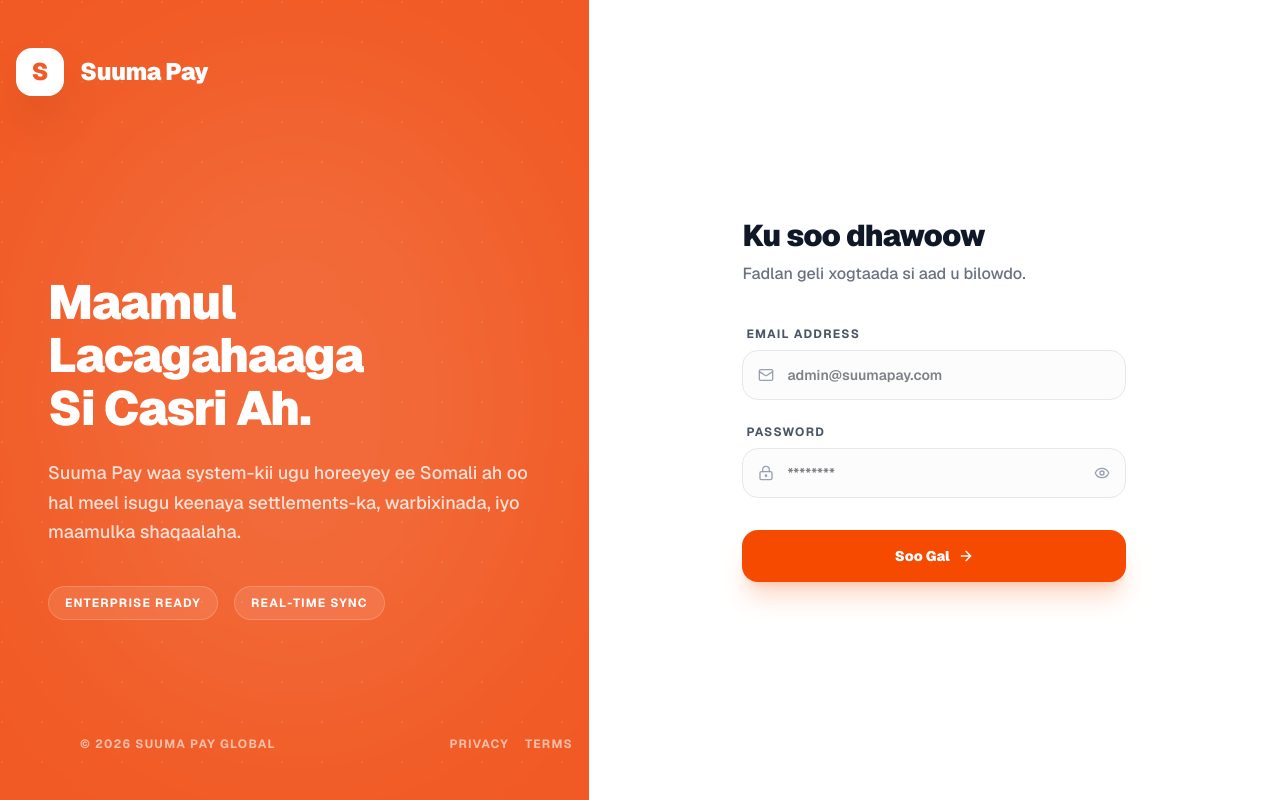
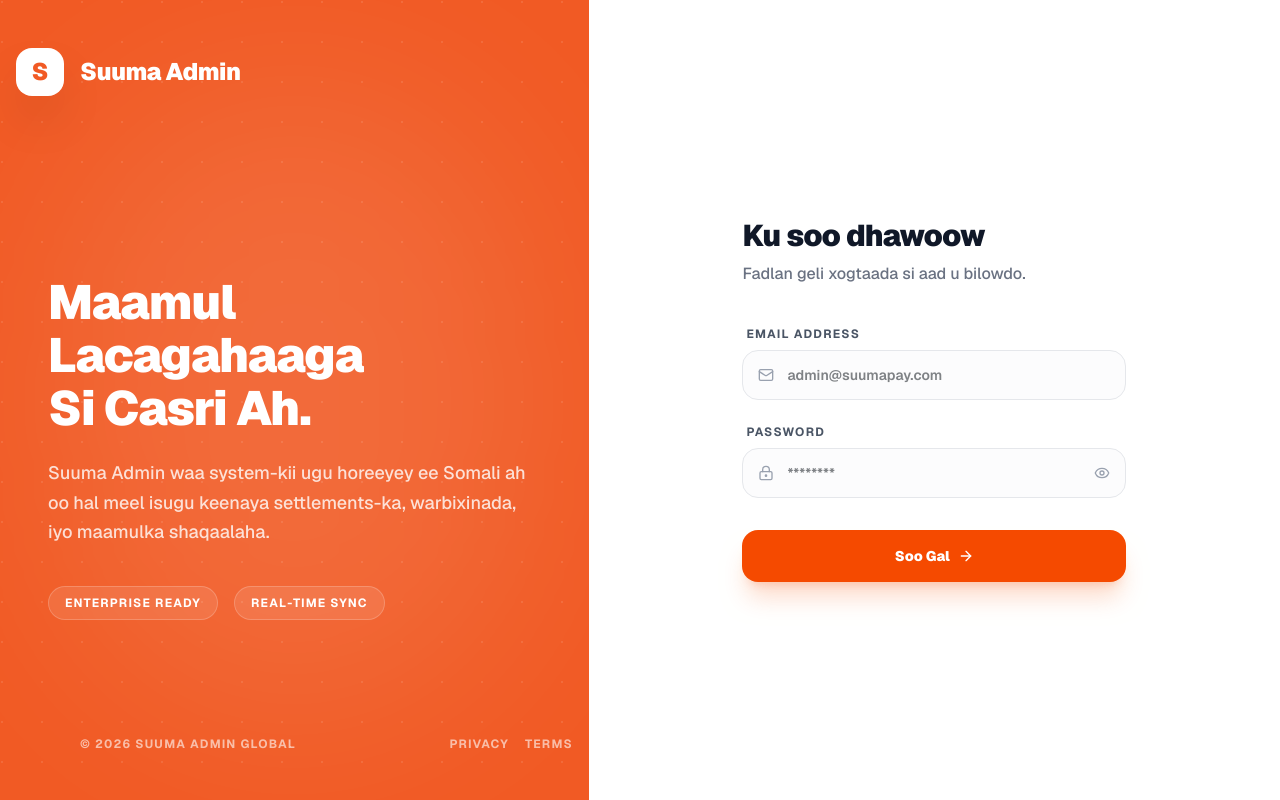
Before and after one commit to yaxyebile/ssuma-pay, a Next.js app: page / in a window 1280 px wide. Built offline with nearby package versions, Linux system fonts and the light colour scheme; no server answers.

Commit message:
Rename app to Suuma Admin

```diff
--- a/app/layout.tsx
+++ b/app/layout.tsx
@@ -9,8 +9,8 @@ const geist = Geist({ subsets: ["latin"], variable: '--font-geist' })
 const geistMono = Geist_Mono({ subsets: ["latin"], variable: '--font-geist-mono' })
 
 export const metadata: Metadata = {
-  title: 'Waafi Pay – Settlement Management',
-  description: 'Professional settlement management and accounting system for Waafi Pay.',
+  title: 'Suuma Admin – Settlement Management',
+  description: 'Professional settlement management and accounting system for Suuma.',
 }
 
 export default function RootLayout({ children }: { children: React.ReactNode }) {
--- a/components/app-shell.tsx
+++ b/components/app-shell.tsx
@@ -102,7 +102,7 @@ export function AppShell({ children }: AppShellProps) {
             </div>
             <div>
               <p className="text-lg font-black text-orange-600 tracking-tight leading-none uppercase">
-                Suuma Pay
+                Suuma Admin
               </p>
               <p className="text-[10px] text-muted-foreground uppercase font-bold tracking-widest mt-1">
                 Settlement Core
--- a/components/login-page.tsx
+++ b/components/login-page.tsx
@@ -57,7 +57,7 @@ export function LoginPage({ onSuccess }: LoginPageProps) {
           <div className="h-12 w-12 bg-white rounded-2xl flex items-center justify-center shadow-2xl">
             <span className="text-[#F15A24] font-black text-2xl">S</span>
           </div>
-          <span className="text-2xl font-black tracking-tight">Suuma Pay</span>
+          <span className="text-2xl font-black tracking-tight">Suuma Admin</span>
         </div>
 
         <div className="relative z-10 animate-in slide-in-from-bottom-8 duration-1000">
@@ -65,7 +65,7 @@ export function LoginPage({ onSuccess }: LoginPageProps) {
             Maamul Lacagahaaga Si Casri Ah.
           </h2>
           <p className="mt-6 text-lg text-white/80 leading-relaxed max-w-lg font-medium">
-            Suuma Pay waa system-kii ugu horeeyey ee Somali ah oo hal meel isugu keenaya settlements-ka, warbixinada, iyo maamulka shaqaalaha.
+            Suuma Admin waa system-kii ugu horeeyey ee Somali ah oo hal meel isugu keenaya settlements-ka, warbixinada, iyo maamulka shaqaalaha.
           </p>
           <div className="mt-10 flex gap-4">
             <div className="px-4 py-2 bg-white/10 backdrop-blur-md rounded-full border border-white/20 text-xs font-bold uppercase tracking-widest">Enterprise Ready</div>
@@ -74,7 +74,7 @@ export function LoginPage({ onSuccess }: LoginPageProps) {
         </div>
 
         <div className="relative z-10 flex justify-between items-center text-white/60 text-xs font-bold uppercase tracking-widest animate-in slide-in-from-right-8 duration-1000">
-          <span>&copy; {new Date().getFullYear()} Suuma Pay Global</span>
+          <span>&copy; {new Date().getFullYear()} Suuma Admin Global</span>
           <div className="flex gap-4">
             <span className="hover:text-white cursor-pointer transition-colors">Privacy</span>
             <span className="hover:text-white cursor-pointer transition-colors">Terms</span>
@@ -89,7 +89,7 @@ export function LoginPage({ onSuccess }: LoginPageProps) {
             <div className="h-8 w-8 bg-orange-600 rounded-lg flex items-center justify-center">
               <span className="text-white font-black text-sm">S</span>
             </div>
-            <span className="font-black text-orange-600">Suuma Pay</span>
+            <span className="font-black text-orange-600">Suuma Admin</span>
           </div>
         </div>
 
```
